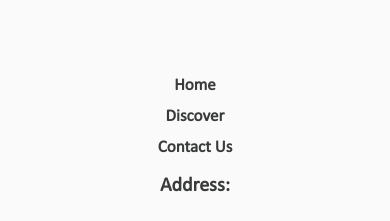
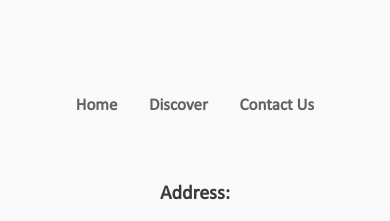
Before and after one commit to agentblues22/hotel-booking-test, a Next.js app: page / in a window 390 px wide. Shown: the part 3589-3810 px from the top of the page. Built offline with nearby package versions, Linux system fonts and the light colour scheme.

Commit message:
final change on visuals

```diff
--- a/components/layout/footer.module.css
+++ b/components/layout/footer.module.css
@@ -33,6 +33,7 @@
   flex-direction: column;
   justify-content: flex-start;
   align-items: flex-start;
+  padding-top: 20px;
 }
 .grid_item_last {
   grid-area: contain3;
@@ -66,7 +67,8 @@
   font-size: 17px;
   margin: 5px 5px 5px 5px;
   font-weight: 700;
-  color: #3a3b3c;
+  color: #606366;
+  transition-duration: 0.2s;
 }
 .footerlinks:hover {
   color: #3a3b3c;
@@ -103,8 +105,11 @@
       "contain3";
   }
   .grid_item_middle {
-    justify-content: center;
+    display: flex;
+    flex-direction: row;
+    justify-content: space-around;
     align-items: center;
+    padding-bottom: 50px;
   }
   .grid_item_first {
     justify-content: center;
```
